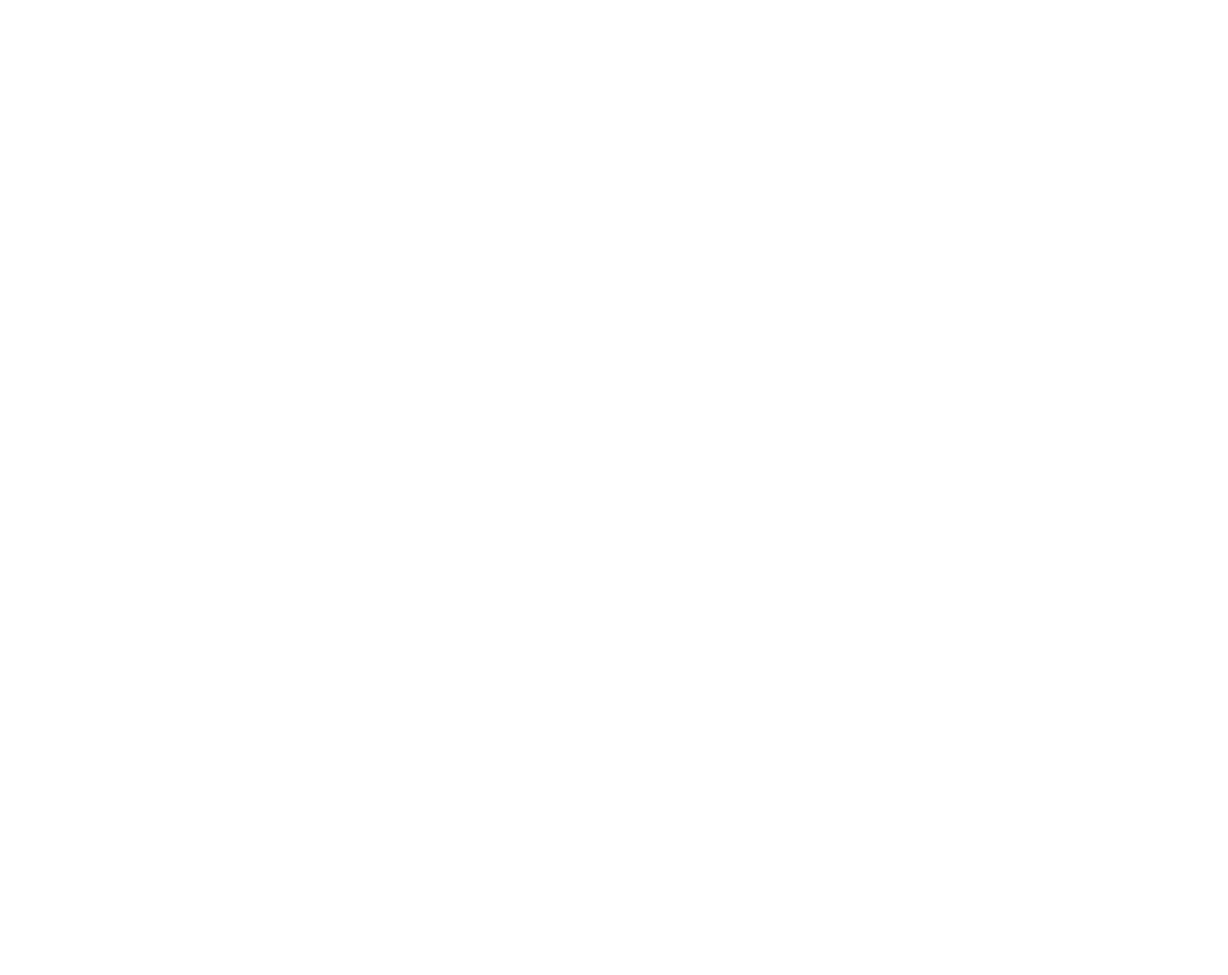
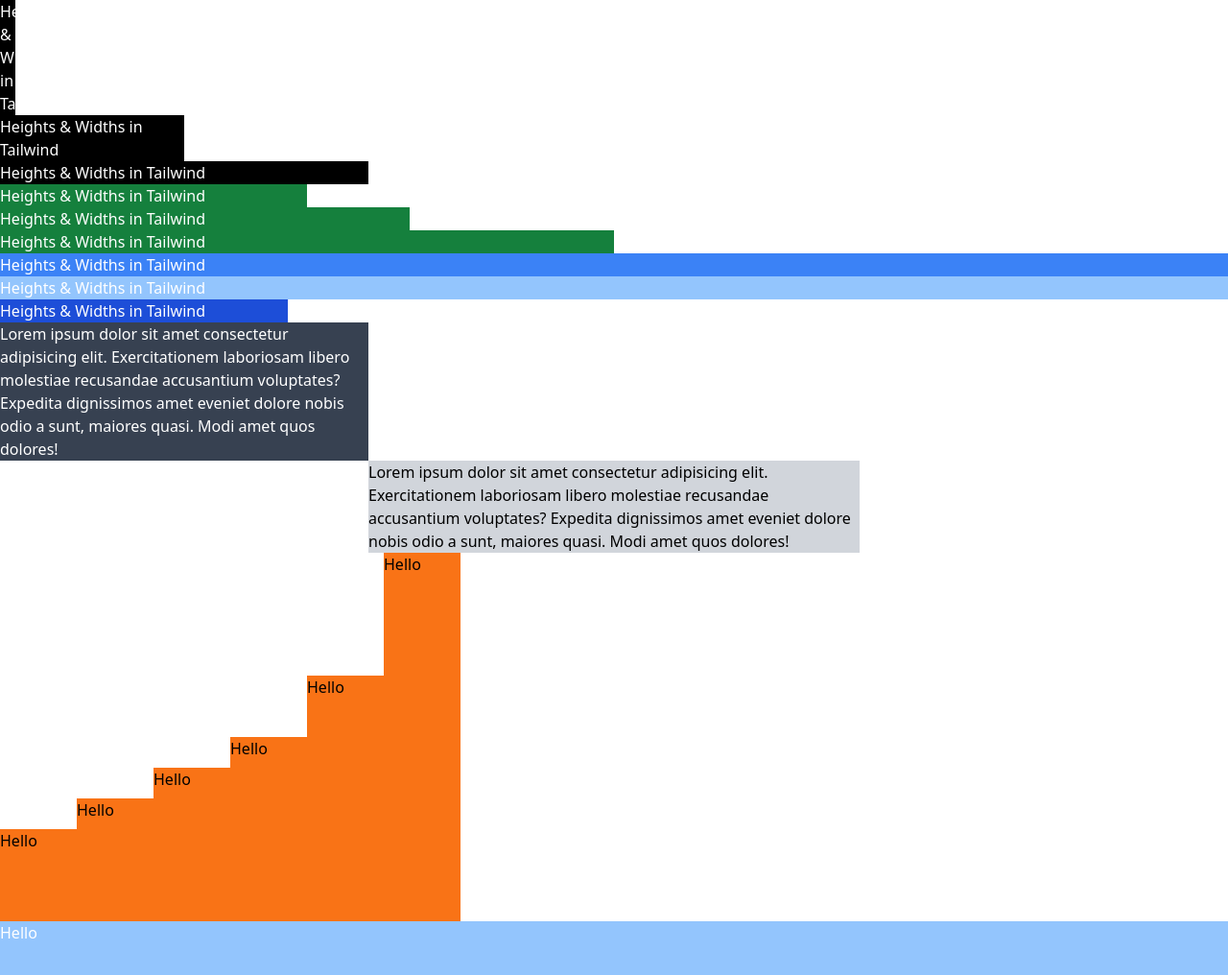
Before and after one commit to smmurdock/Tailwind-Sandbox, a plain HTML site: page 05-sizing/index.html in a window 1280 px wide. Shown: the whole page at 96% size. Before the commit the page ends 800 px from the top, so only its background shows below. Drawn offline with nearby package versions, Linux system fonts and the light colour scheme.

Commit message:
heights and widths

```diff
--- a/05-sizing/index.html
+++ b/05-sizing/index.html
@@ -9,26 +9,66 @@
   </head>
   <body>
     <!-- Width -->
+    <div class="bg-black text-white w-4">Heights & Widths in Tailwind</div>
+    <div class="bg-black text-white w-48">Heights & Widths in Tailwind</div>
+    <div class="bg-black text-white w-96">Heights & Widths in Tailwind</div>
 
     <!-- Percentages -->
+    <div class="bg-green-700 text-white w-1/4">
+      Heights & Widths in Tailwind
+    </div>
+    <div class="bg-green-700 text-white w-1/3">
+      Heights & Widths in Tailwind
+    </div>
+    <div class="bg-green-700 text-white w-1/2">
+      Heights & Widths in Tailwind
+    </div>
 
     <!-- Width of the viewport -->
+    <div class="bg-blue-500 text-white w-screen">
+      Heights & Widths in Tailwind
+    </div>
 
     <!-- 100% of container -->
+    <div class="bg-blue-300 text-white w-full">
+      Heights & Widths in Tailwind
+    </div>
+
+    <!-- Arbitrary width -->
+    <div class="bg-blue-700 text-white w-[300px]">
+      Heights & Widths in Tailwind
+    </div>
 
     <!-- min/max content -->
-
-    <!-- Arbitrary width -->
-
     <!-- Max Width -->
+    <div class="bg-gray-700 text-white max-w-sm">
+      Lorem ipsum dolor sit amet consectetur adipisicing elit. Exercitationem
+      laboriosam libero molestiae recusandae accusantium voluptates? Expedita
+      dignissimos amet eveniet dolore nobis odio a sunt, maiores quasi. Modi
+      amet quos dolores!
+    </div>
+    <div class="bg-gray-300 max-w-lg mx-auto">
+      Lorem ipsum dolor sit amet consectetur adipisicing elit. Exercitationem
+      laboriosam libero molestiae recusandae accusantium voluptates? Expedita
+      dignissimos amet eveniet dolore nobis odio a sunt, maiores quasi. Modi
+      amet quos dolores!
+    </div>
 
     <!-- Height (Most of the same options as widths) -->
-
     <!-- Min Height -->
+    <div class="flex items-end">
+      <div class="bg-orange-500 w-20 h-24">Hello</div>
+      <div class="bg-orange-500 w-20 h-32">Hello</div>
+      <div class="bg-orange-500 w-20 h-40">Hello</div>
+      <div class="bg-orange-500 w-20 h-48">Hello</div>
+      <div class="bg-orange-500 w-20 h-64">Hello</div>
+      <div class="bg-orange-500 w-20 h-96">Hello</div>
+    </div>
 
     <!-- Max Height -->
 
     <!-- Full screen height -->
+    <div class="bg-blue-300 text-white h-screen">Hello</div>
   </body>
 </html>
 
```
